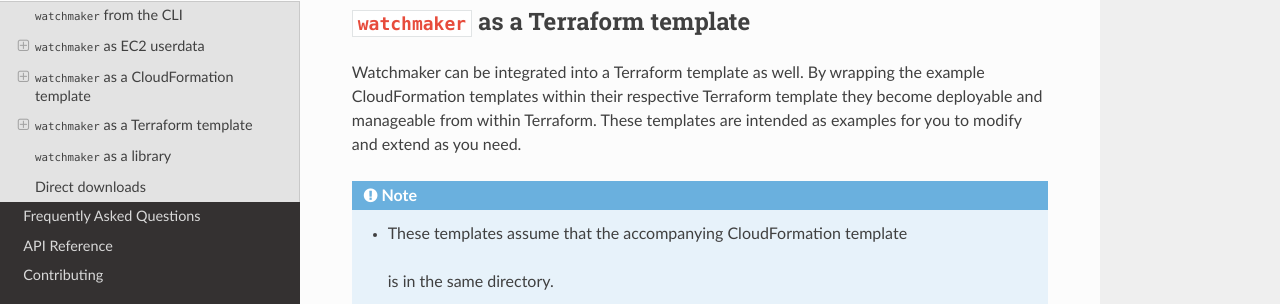
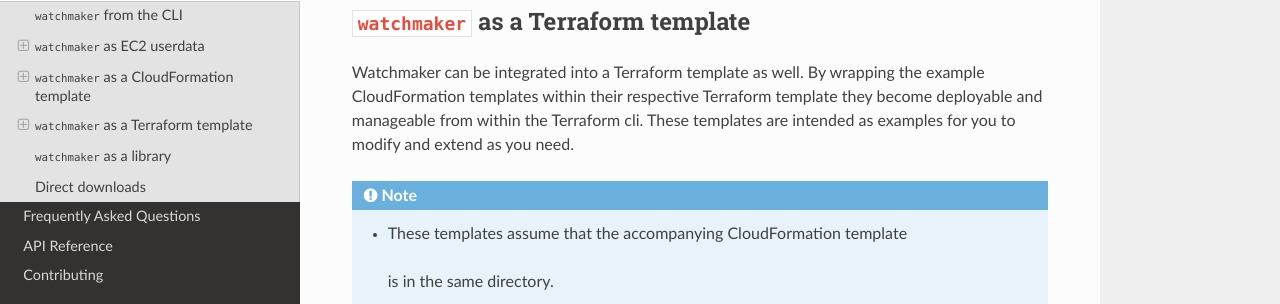
Before and after one commit to plus3it/watchmaker, a Sphinx documentation site: the page built from docs/usage.md, in a window 1280 px wide and 900 px high, scrolled down 3202 px. Shown: the part 195-499 px from the top of the window. Built offline with Sphinx 7.4.7 and the Read the Docs theme 2.0.0, drawn with Linux system fonts in a browser that asks for light colours; some of the changed lines change nothing that is shown.

Commit message:
Updated terraform template URLs

````diff
--- a/docs/usage.md
+++ b/docs/usage.md
@@ -190,7 +190,7 @@
 
 Watchmaker can be integrated into a Terraform template as well. By wrapping
 the example CloudFormation templates within their respective Terraform template
-they become deployable and manageable from within Terraform. These templates
+they become deployable and manageable from within the Terraform cli. These templates
 are intended as examples for you to modify and extend as you need.
 
 ```eval_rst
@@ -220,10 +220,10 @@
 
 ### Terraform templates
 
-*   [Linux Autoscale Group][raw-lx-autoscale-tf]
-*   [Linux Instance][raw-lx-instance-tf]
-*   [Windows Autoscale Group][raw-win-autoscale-tf]
-*   [Windows Instance][raw-win-instance-tf]
+*   [Linux Autoscale Group][dir-lx-autoscale-tf]
+*   [Linux Instance][dir-lx-instance-tf]
+*   [Windows Autoscale Group][dir-win-autoscale-tf]
+*   [Windows Instance][dir-win-instance-tf]
 
 
 ## `watchmaker` as a library
@@ -274,6 +274,11 @@
 [raw-win-autoscale-params]: https://raw.githubusercontent.com/plus3it/watchmaker/develop/docs/files/cfn/parameter-maps/watchmaker-win-autoscale.params.json
 [raw-win-instance-params]: https://raw.githubusercontent.com/plus3it/watchmaker/develop/docs/files/cfn/parameter-maps/watchmaker-win-instance.params.json
 
+[dir-lx-autoscale-tf]: https://raw.githubusercontent.com/plus3it/watchmaker/blob/develop/docs/files/templates/lx-autoscale/
+[dir-lx-instance-tf]: https://raw.githubusercontent.com/plus3it/watchmaker/develop/docs/files/templates/lx-instance/
+[dir-win-autoscale-tf]: https://raw.githubusercontent.com/plus3it/watchmaker/develop/docs/files/templates/win-autoscale/
+[dir-win-instance-tf]: https://raw.githubusercontent.com/plus3it/watchmaker/develop/docs/files/templates/win-instance/
+
 [raw-lx-autoscale-tf]: https://raw.githubusercontent.com/plus3it/watchmaker/blob/develop/docs/files/templates/lx-autoscale/watchmaker-lx-autoscale.tf
 [raw-lx-instance-tf]: https://raw.githubusercontent.com/plus3it/watchmaker/develop/docs/files/templates/lx-instance/watchmaker-lx-instance.tf
 [raw-win-autoscale-tf]: https://raw.githubusercontent.com/plus3it/watchmaker/develop/docs/files/templates/win-autoscale/watchmaker-win-autoscale.tf
````
